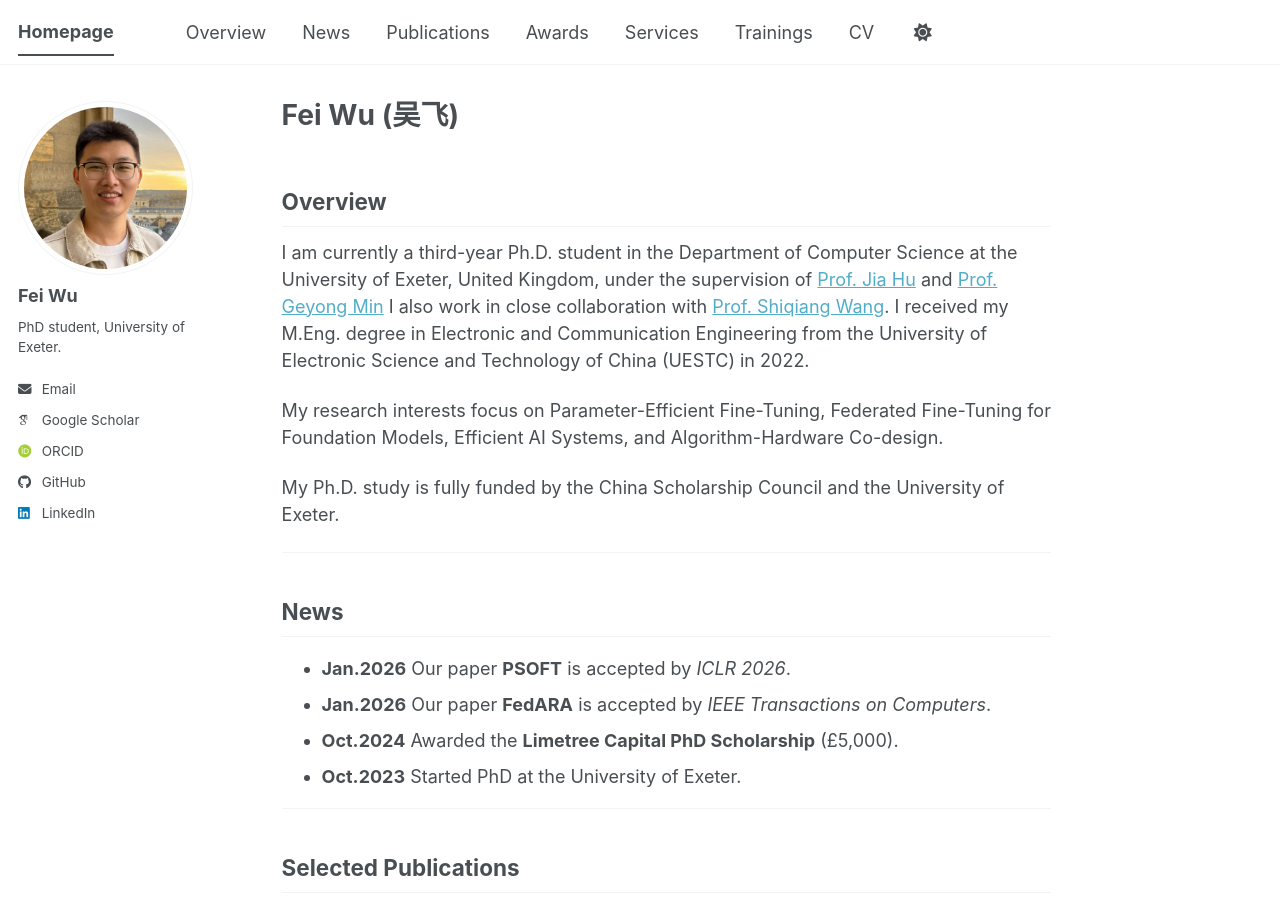
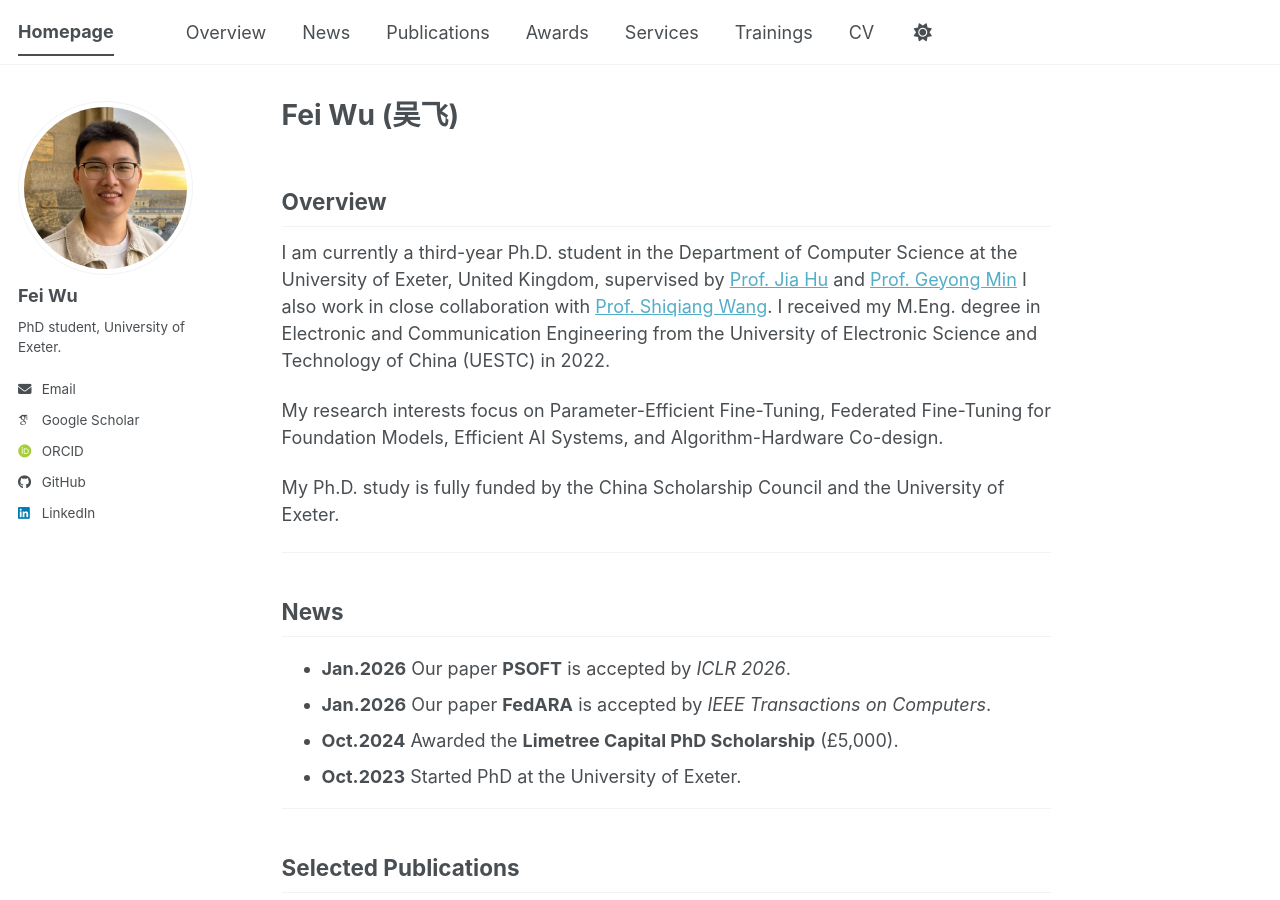
Before and after one commit to fei407/fei407.github.io, a Jekyll site: the page built from _pages/about.md, in a window 1280 px wide and 900 px high. Built offline with Jekyll 4.4.1, drawn with Linux system fonts in a browser that asks for light colours; some web fonts are replaced; a script bundle is joined from its source files by our own code; library files that are not in the unit come from our copies.

Commit message:
update info

```diff
--- a/_pages/about.md
+++ b/_pages/about.md
@@ -11,7 +9,7 @@
 
 ## Overview
 I am currently a third-year Ph.D. student in the Department of Computer Science at the University of Exeter, United Kingdom,
-under the supervision of [Prof. Jia Hu](https://experts.exeter.ac.uk/24926-jia-hu) and [Prof. Geyong Min](https://experts.exeter.ac.uk/23192-geyong-min)
+supervised by [Prof. Jia Hu](https://experts.exeter.ac.uk/24926-jia-hu) and [Prof. Geyong Min](https://experts.exeter.ac.uk/23192-geyong-min)
 I also work in close collaboration with [Prof. Shiqiang Wang](https://shiqiang.wang/).
 I received my M.Eng. degree in Electronic and Communication Engineering from the University of Electronic Science and Technology of China (UESTC) in 2022.
 
```
Also changed, not shown: other parts of _pages/about.md (+0 -2 lines).
